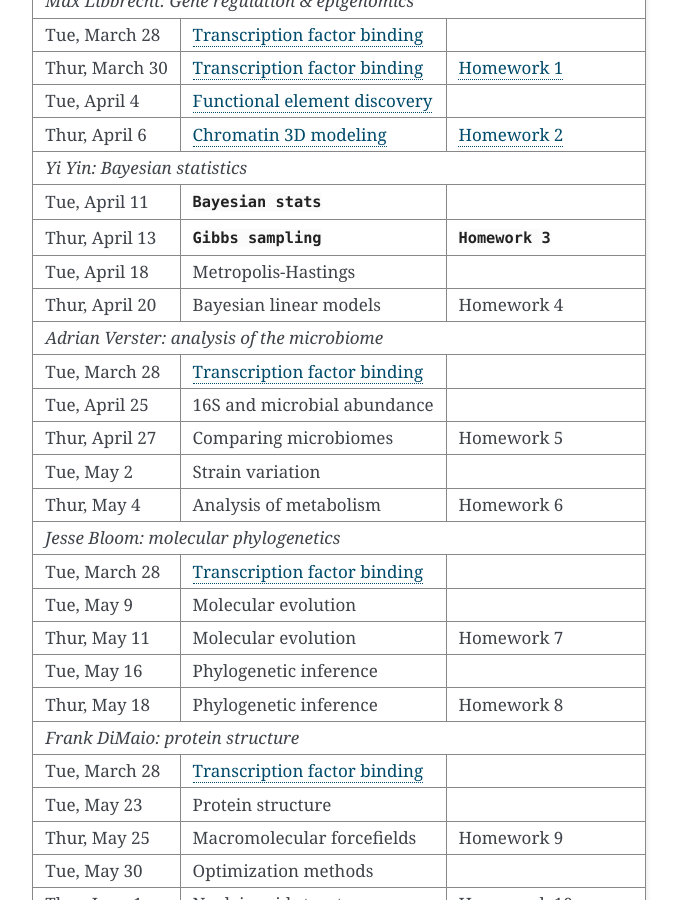
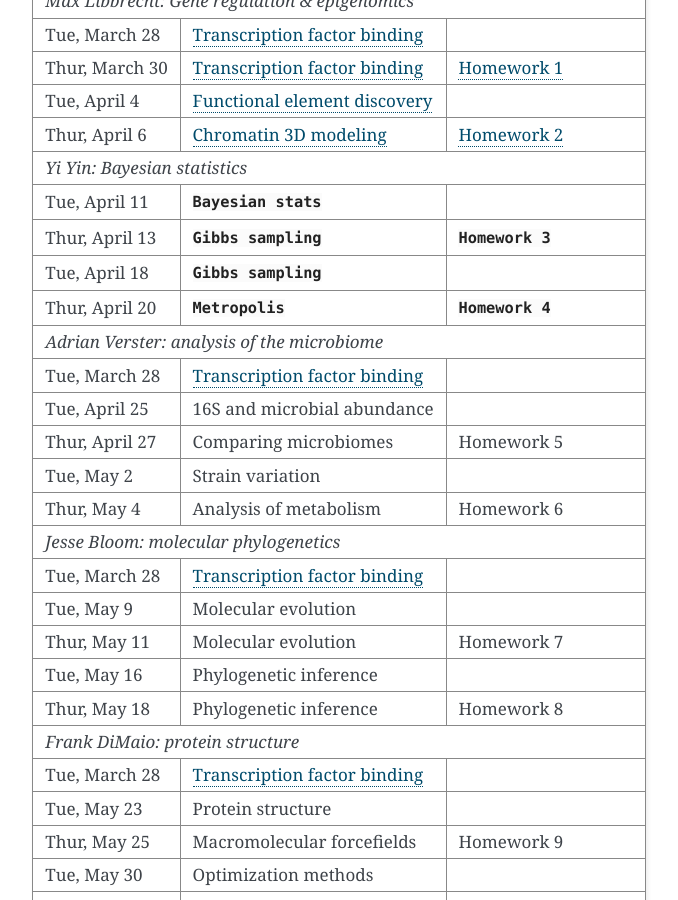
Before and after one commit to jbloom/GS541-course-page, a Sphinx documentation site: the page built from source/index.rst, in a window 1280 px wide and 900 px high, scrolled down 1703 px. Shown: the whole window, without its empty margins (411-1089 px from the left). Built offline with Sphinx 7.4.7, drawn with Linux system fonts in a browser that asks for light colours.

Commit message:
Added lectures 7 & 8, homework 4

```diff
--- a/source/index.rst
+++ b/source/index.rst
@@ -80,8 +80,8 @@ Thur, April 6    `Chromatin 3D modeling`_              `Homework 2`_
 --------------------------------------------------------------------------------------------------
 Tue, April 11    :download:`Bayesian stats <lec5.pdf>`
 Thur, April 13   :download:`Gibbs sampling <lec6.pdf>` :download:`Homework 3 <hw3.zip>`
-Tue, April 18    Metropolis-Hastings
-Thur, April 20   Bayesian linear models                Homework 4
+Tue, April 18    :download:`Gibbs sampling <lec7.pdf>`
+Thur, April 20   :download:`Metropolis <lec8.pdf>`     :download:`Homework 4 <hw4.pdf>`
 *Adrian Verster: analysis of the microbiome*
 --------------------------------------------------------------------------------------------------
 Tue, March 28    `Transcription factor binding`_
```
Also changed, not shown: 3 other files.
